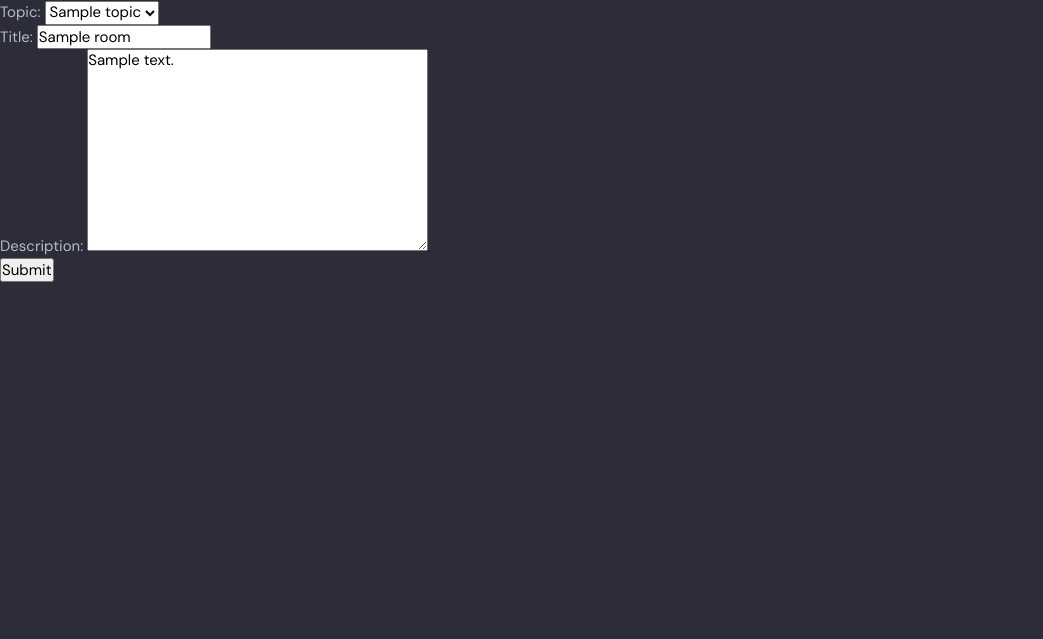
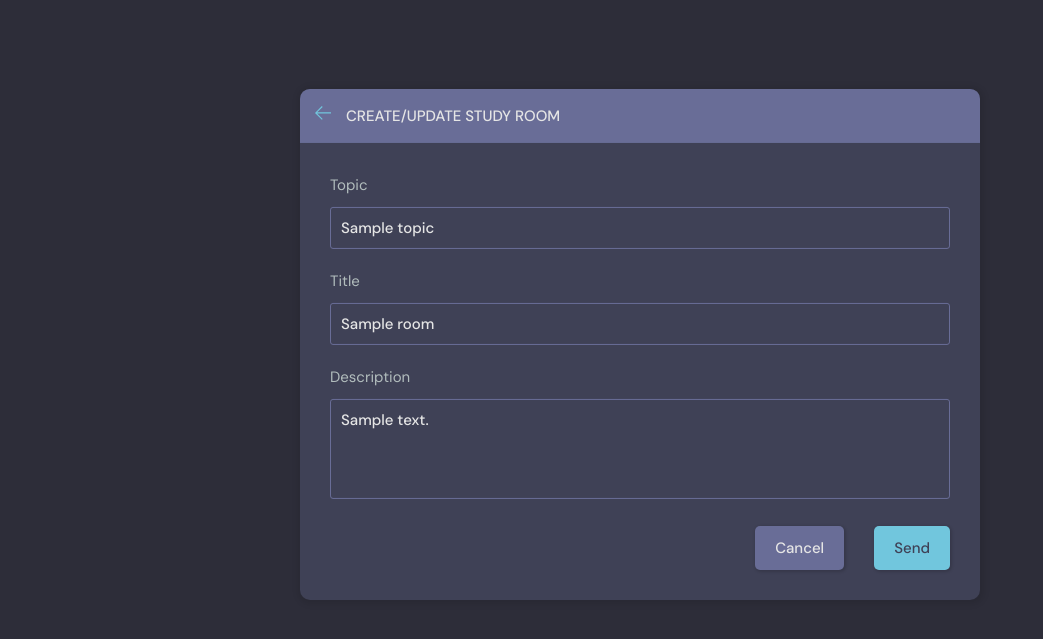
Before and after one commit to averroes96/django-demo, a Django app: page /update-room/1 in a window 1280 px wide. Shown: the part 76-715 px from the top of the page, without its empty margins (0-1043 px from the left). Run offline with Django 3.2, Linux system fonts and the light colour scheme; a user stored in the database is signed in; tables that the repository leaves empty hold one stand-in row (values such as "Sample post").

Commit message:
Theme Installation 4

```diff
--- a/base/templates/base/room_form.html
+++ b/base/templates/base/room_form.html
@@ -1,13 +1,54 @@
 {% extends 'main.html' %}
 
 {%  block content %}
+  <main class="create-room layout">
+    <div class="container">
+      <div class="layout__box">
+        <div class="layout__boxHeader">
+          <div class="layout__boxTitle">
+            <a href="{{ request.META.HTTP_REFERER }}">
+              <svg version="1.1" xmlns="http://www.w3.org/2000/svg" width="32" height="32" viewBox="0 0 32 32">
+                <title>arrow-left</title>
+                <path
+                  d="M13.723 2.286l-13.723 13.714 13.719 13.714 1.616-1.611-10.96-10.96h27.625v-2.286h-27.625l10.965-10.965-1.616-1.607z">
+                </path>
+              </svg>
+            </a>
+            <h3>Create/Update Study Room</h3>
+          </div>
+        </div>
+        <div class="layout__body">
+          <form class="form" action="" method="post">
+            {% csrf_token %}
+            <div class="form__group">
+              <label for="room_topic">Topic</label>
+              <input required id="room_topic" value="{{room.topic.title}}" name="room_topic" type="text" list="topic-list" />
+              <datalist id="topic-list">
+                <select id="topic-list">
+                  {% for topic in topics %}
+                  <option value="{{topic.title}}">{{topic.title}}</option>
+                  {% endfor %}
+                </select>
+              </datalist>
+            </div>
 
-<div>
-    <form method="post" action="">
-        {% csrf_token %}
-        {{form.as_p}}
-        <input type="submit" value="Submit"/>
-    </form>
-</div>
+            <div class="form__group">
+              <label for="room_title">Title</label>
+              {{form.title}}
+            </div>
 
-{% endblock content %}
+            <div class="form__group">
+              <label for="room_description">Description</label>
+              {{form.description}}
+            </div>
+
+            <div class="form__action">
+              <a class="btn btn--dark" href="{{ request.META.HTTP_REFERER }}">Cancel</a>
+              <button class="btn btn--main" type="submit">Send</button>
+            </div>
+          </form>
+        </div>
+      </div>
+    </div>
+  </main>
+  {% endblock content %}
--- a/base/views.py
+++ b/base/views.py
@@ -121,30 +121,53 @@ def profileView(request, pk):
 @login_required(login_url="login")
 def createRoom(request):
     form = RoomForm()
+    topics = Topic.objects.all()
     if request.method == "POST":
-        form = RoomForm(request.POST)
-        if form.is_valid():
-            room = form.save(commit=False)
-            room.host = request.user
-            room.save()
-            return redirect("home")
-    context = {"form" : form}
+        # form = RoomForm(request.POST)
+        topic_title = request.POST.get("room_topic")
+        topic,created = Topic.objects.get_or_create(title=topic_title)
+
+        Room.objects.create(
+            host=request.user,
+            topic=topic,
+            title=request.POST.get("title"),
+            description=request.POST.get("description")
+        )
+
+            # if form.is_valid():
+            #     room = form.save(commit=False)
+            #     room.host = request.user
+            #     room.save()
+        return redirect("home")
+    context = {"form" : form, "topics" : topics}
     return render(request, "base/room_form.html", context)
 
 @login_required(login_url="login")
 def editRoom(request, pk):
     room = Room.objects.get(id=pk)
     form = RoomForm(instance=room)
+    topics = Topic.objects.all()
 
     if request.user != room.host:
         return HttpResponse("Get the hell out of here!!")
 
     if request.method == "POST":
         form = RoomForm(request.POST, instance=room)
-        if form.is_valid():
-            form.save()
-            return redirect("home")
-    context = {"form" : form}
+
+        topic_title = request.POST.get("room_topic")
+        topic,created = Topic.objects.get_or_create(title=topic_title)
+
+        room.title = request.POST.get("title")
+        room.topic = topic
+        room.description = request.POST.get("description")
+
+        room.save()
+
+        # if form.is_valid():
+        #     form.save()
+
+        return redirect("home")
+    context = {"form" : form, "topics" : topics, "room" : room}
     return render(request, "base/room_form.html", context)
 
 @login_required(login_url="login")
```
Also changed, not shown: base/templates/base/room_form_old.html (added, +13 -0 lines).
